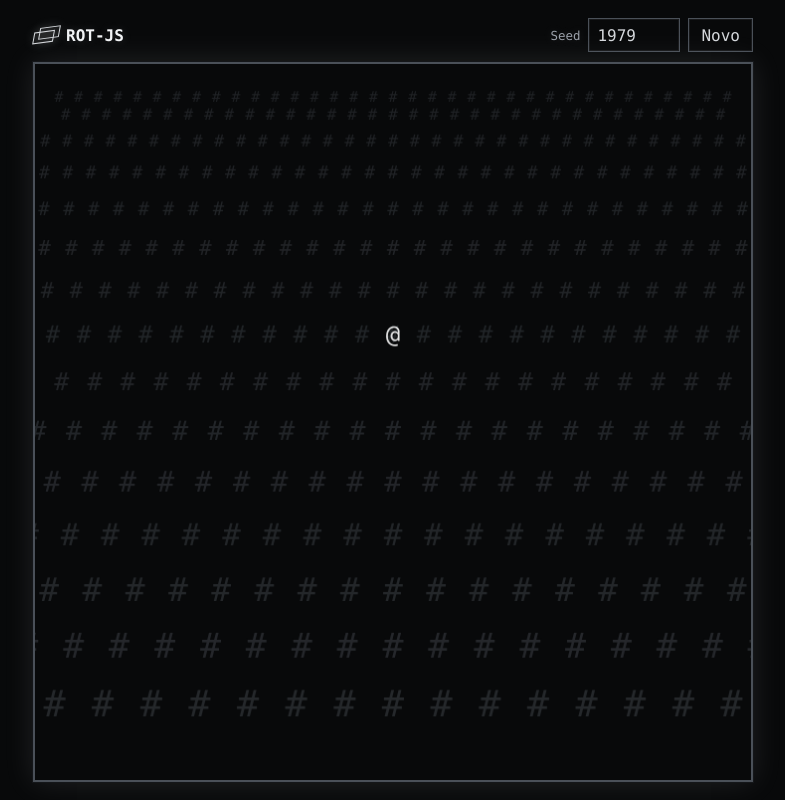
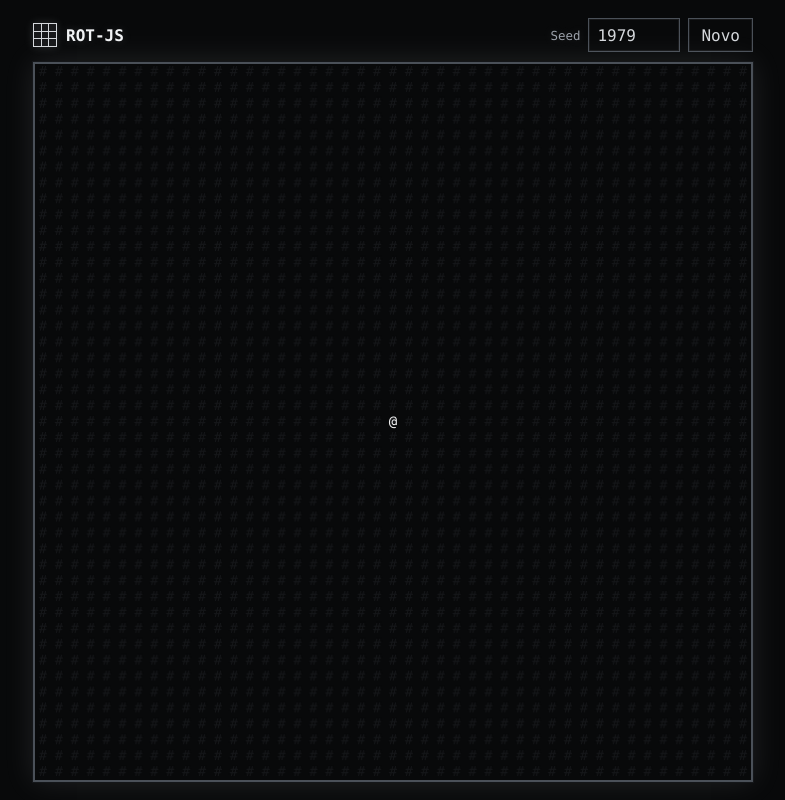
Before and after one commit to malgany/rotjs, a website built with Vite: page index.html in a window 1280 px wide. Shown: the whole page, without its empty margins (247-1032 px from the left). Built offline with nearby package versions, Linux system fonts and the light colour scheme; what rot-js would draw is missing.

Commit message:
Restore top-down tile map

```diff
--- a/index.html
+++ b/index.html
@@ -10,7 +10,7 @@
       <section class="game-stage">
         <header class="game-header">
           <div class="game-title">
-            <span class="perspective-icon" aria-label="Perspectiva inclinada" title="Perspectiva inclinada"></span>
+            <span class="map-icon" aria-label="Mapa visto de cima" title="Mapa visto de cima"></span>
             <h1>ROT-JS</h1>
           </div>
           <div class="game-actions">
--- a/src/main.js
+++ b/src/main.js
@@ -4,19 +4,14 @@ import wallMiddleUrl from "./assets/meio.png";
 import "./styles.css";
 
 const MAP_SIZE = 45;
-const VIEWPORT_SIZE = 15;
 const CANVAS_SIZE = 720;
-const VIEWPORT_CENTER = Math.floor(VIEWPORT_SIZE / 2);
-const FAR_SCALE = 0.52;
-const NEAR_SCALE = 1.28;
+const CELL_SIZE = CANVAS_SIZE / MAP_SIZE;
 const FOV_RADIUS = 10;
 const WALL = "#";
 const FLOOR = ".";
 const JOYSTICK_KNOB_LIMIT = 34;
 const JOYSTICK_DEAD_ZONE = 12;
 const JOYSTICK_STEP_MS = 140;
-const WALL_TILE_SIZE = 38;
-const WALL_TILE_MAX_SLICES = 72;
 
 const palette = {
   bg: "#08090a",
@@ -146,43 +141,6 @@ function computeFov() {
   });
 }
 
-function getCameraOrigin() {
-  const maxOrigin = MAP_SIZE - VIEWPORT_SIZE;
-
-  return {
-    x: Math.max(0, Math.min(state.player.x - VIEWPORT_CENTER, maxOrigin)),
-    y: Math.max(0, Math.min(state.player.y - VIEWPORT_CENTER, maxOrigin))
-  };
-}
-
-function getProjectionMetrics(y) {
-  const boundedY = Math.max(0, Math.min(y, VIEWPORT_SIZE - 1));
-  const depth = boundedY / (VIEWPORT_SIZE - 1);
-  const easedDepth = depth ** 1.35;
-  const scale = FAR_SCALE + (NEAR_SCALE - FAR_SCALE) * easedDepth;
-
-  return {
-    xStep: 38 * scale,
-    y: 34 + easedDepth * 612,
-    scale
-  };
-}
-
-function getProjectedCell(xOffset, y) {
-  const metrics = getProjectionMetrics(y);
-
-  return {
-    x: CANVAS_SIZE / 2 + xOffset * metrics.xStep,
-    y: metrics.y,
-    scale: metrics.scale
-  };
-}
-
-function getVisibleColumnRadius(y) {
-  const { xStep } = getProjectionMetrics(y);
-  return Math.ceil((CANVAS_SIZE / 2 - 32) / xStep);
-}
-
 function getGlyph(cell) {
   return cell === WALL ? "#" : ".";
 }
@@ -202,11 +160,10 @@ function clearCanvas() {
 }
 
 function drawGlyph(x, y, glyph, color, alpha = 1) {
-  const projected = getProjectedCell(x, y);
   context.fillStyle = color;
-  context.font = `${Math.round(29 * projected.scale)}px Consolas, 'Courier New', monospace`;
-  context.globalAlpha = (0.72 + projected.scale * 0.22) * alpha;
-  context.fillText(glyph, projected.x, projected.y);
+  context.font = `${Math.round(CELL_SIZE * 0.9)}px Consolas, 'Courier New', monospace`;
+  context.globalAlpha = alpha;
+  context.fillText(glyph, x * CELL_SIZE + CELL_SIZE / 2, y * CELL_SIZE + CELL_SIZE / 2);
   context.globalAlpha = 1;
 }
 
@@ -214,55 +171,20 @@ function getWallTile(mapX, mapY) {
   return getCell(mapX, mapY + 1) === FLOOR ? wallTiles.corner : wallTiles.middle;
 }
 
-function drawPerspectiveTile(image, screenXOffset, screenY, projected) {
-  const baseSize = WALL_TILE_SIZE * projected.scale;
-  const height = baseSize * 0.86;
-  const slices = Math.max(1, Math.min(WALL_TILE_MAX_SLICES, Math.ceil(height)));
-  const topProjection = getProjectedCell(screenXOffset, screenY - 0.36);
-  const bottomProjection = getProjectedCell(screenXOffset, screenY + 0.36);
-  const topWidth = baseSize * 0.9;
-  const bottomWidth = baseSize * 1.08;
-  const topY = projected.y - height / 2;
-
-  for (let slice = 0; slice < slices; slice += 1) {
-    const t = slice / slices;
-    const nextT = (slice + 1) / slices;
-    const centerX = topProjection.x + (bottomProjection.x - topProjection.x) * t;
-    const width = topWidth + (bottomWidth - topWidth) * t;
-    const y = topY + height * t;
-    const sliceHeight = height * (nextT - t);
-    const sourceY = image.naturalHeight * t;
-    const sourceHeight = image.naturalHeight * (nextT - t);
-
-    context.drawImage(
-      image,
-      0,
-      sourceY,
-      image.naturalWidth,
-      sourceHeight,
-      centerX - width / 2,
-      y,
-      width,
-      sliceHeight
-    );
-  }
-}
-
-function drawWallTile(screenXOffset, screenY, mapX, mapY, alpha = 1) {
+function drawWallTile(mapX, mapY, alpha = 1) {
   const tile = getWallTile(mapX, mapY);
-  const projected = getProjectedCell(screenXOffset, screenY);
 
   if (!tile.complete || tile.naturalWidth === 0) {
-    drawGlyph(screenXOffset, screenY, WALL, palette.wall, alpha);
+    drawGlyph(mapX, mapY, WALL, palette.wall, alpha);
     return;
   }
 
-  context.globalAlpha = (0.72 + projected.scale * 0.22) * alpha;
-  drawPerspectiveTile(tile, screenXOffset, screenY, projected);
+  context.globalAlpha = alpha;
+  context.drawImage(tile, mapX * CELL_SIZE, mapY * CELL_SIZE, CELL_SIZE, CELL_SIZE);
   context.globalAlpha = 1;
 }
 
-function drawMapCell(screenXOffset, screenY, mapX, mapY) {
+function drawMapCell(mapX, mapY) {
   if (!isInsideMap(mapX, mapY)) return;
 
   const cellKey = key(mapX, mapY);
@@ -272,16 +194,16 @@ function drawMapCell(screenXOffset, screenY, mapX, mapY) {
   const hiddenColor = cell === WALL ? palette.wallHidden : palette.floorHidden;
 
   if (cell === WALL) {
-    drawWallTile(screenXOffset, screenY, mapX, mapY, explored ? 1 : 0.86);
+    drawWallTile(mapX, mapY, explored ? 1 : 0.42);
     return;
   }
 
   drawGlyph(
-    screenXOffset,
-    screenY,
+    mapX,
+    mapY,
     getGlyph(cell),
     explored ? getColor(cell, visible) : hiddenColor,
-    explored ? 1 : 0.86
+    explored ? 1 : 0.42
   );
 }
 
@@ -289,18 +211,13 @@ function draw() {
   computeFov();
   clearCanvas();
 
-  const camera = getCameraOrigin();
-
-  for (let y = 0; y < VIEWPORT_SIZE; y += 1) {
-    const mapY = camera.y + y;
-    const columnRadius = getVisibleColumnRadius(y);
-
-    for (let xOffset = -columnRadius; xOffset <= columnRadius; xOffset += 1) {
-      drawMapCell(xOffset, y, state.player.x + xOffset, mapY);
+  for (let y = 0; y < MAP_SIZE; y += 1) {
+    for (let x = 0; x < MAP_SIZE; x += 1) {
+      drawMapCell(x, y);
     }
   }
 
-  drawGlyph(0, state.player.y - camera.y, "@", palette.player);
+  drawGlyph(state.player.x, state.player.y, "@", palette.player);
 }
 
 function movePlayer(dx, dy) {
--- a/src/styles.css
+++ b/src/styles.css
@@ -58,35 +58,19 @@ input {
   gap: 9px;
 }
 
-.perspective-icon {
+.map-icon {
   position: relative;
   width: 24px;
-  height: 18px;
+  height: 24px;
   flex: 0 0 auto;
-  transform: skewX(-18deg) rotate(-8deg);
-}
-
-.perspective-icon::before,
-.perspective-icon::after {
-  content: "";
-  position: absolute;
   border: 1px solid #d5d8dc;
-  background: rgba(213, 216, 220, 0.08);
+  background:
+    linear-gradient(#d5d8dc, #d5d8dc) 33% 0 / 1px 100% no-repeat,
+    linear-gradient(#d5d8dc, #d5d8dc) 66% 0 / 1px 100% no-repeat,
+    linear-gradient(90deg, #d5d8dc, #d5d8dc) 0 33% / 100% 1px no-repeat,
+    linear-gradient(90deg, #d5d8dc, #d5d8dc) 0 66% / 100% 1px no-repeat,
+    rgba(213, 216, 220, 0.08);
   box-shadow: 0 0 10px rgba(213, 216, 220, 0.16);
-}
-
-.perspective-icon::before {
-  left: 1px;
-  top: 5px;
-  width: 18px;
-  height: 10px;
-}
-
-.perspective-icon::after {
-  left: 6px;
-  top: 1px;
-  width: 18px;
-  height: 10px;
 }
 
 h1 {
```
Also changed, not shown: README.md, 1 other file.
